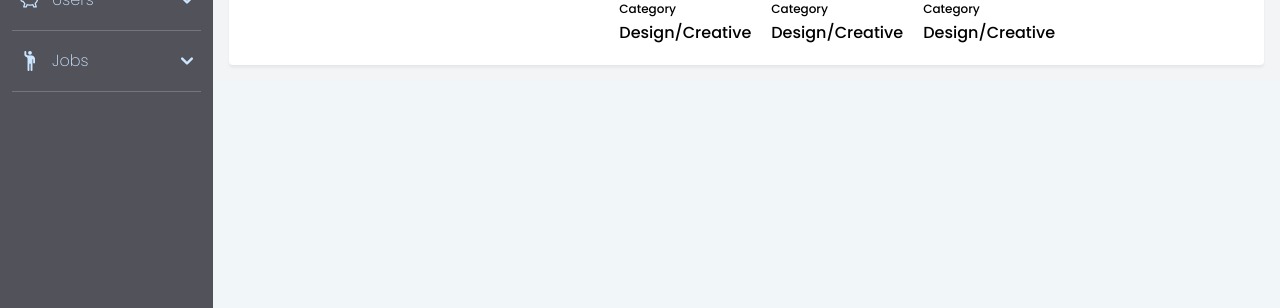
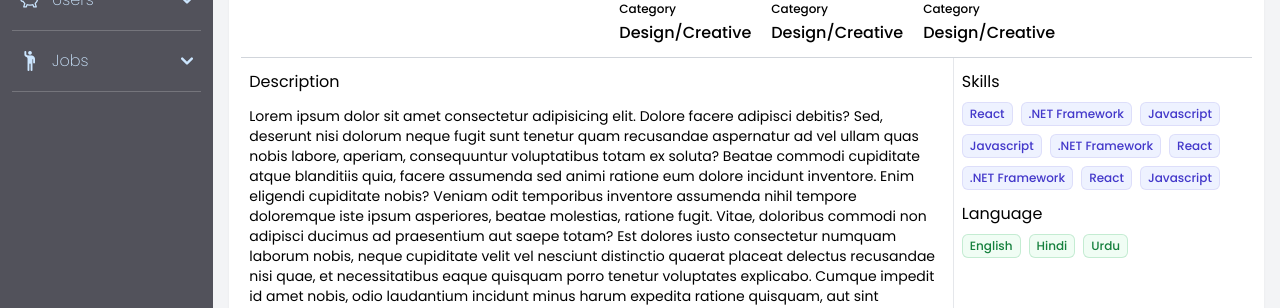
Before and after one commit to HDYadav/naka_front_end, a React (Create React App) app: page /candidate-details in a window 1280 px wide. Shown: the part 219-527 px from the top of the page. Built offline with nearby package versions, Linux system fonts and the light colour scheme; no server answers; sample sign-in values are in the browser's storage.

Commit message:
Description page completed

```diff
--- a/src/components/company/CreateJob.js
+++ b/src/components/company/CreateJob.js
@@ -335,10 +335,10 @@ const CreateJob = () => {
                       <Field name="Deadline">
                         {({ field }) => (
                           <div>
-                            <div className="pe-2 flex self-end w-full text-center">
+                            <div className="pe-2 flex self-end w-full text-center mb-2">
                               <label
                                 htmlFor="Deadline *"
-                                className="mb-1 text-535252 text-16 font-400"
+                                className="text-535252 text-16 font-400"
                               >
                                 Deadline *
                               </label>
--- a/src/components/jobs/CandidateDetails.js
+++ b/src/components/jobs/CandidateDetails.js
@@ -76,6 +76,80 @@ const CandidateDetails = () => {
             </div>
           </div>
         </div>
+        <div className="border-t border-gray-300 grid gap-1 grid-cols-[70%,1fr]">
+          <div className="px-2">
+            <h3 className="my-3 text-base">Description</h3>
+            <p className="text-sm">
+              Lorem ipsum dolor sit amet consectetur adipisicing elit. Dolore
+              facere adipisci debitis? Sed, deserunt nisi dolorum neque fugit
+              sunt tenetur quam recusandae aspernatur ad vel ullam quas nobis
+              labore, aperiam, consequuntur voluptatibus totam ex soluta? Beatae
+              commodi cupiditate atque blanditiis quia, facere assumenda sed
+              animi ratione eum dolore incidunt inventore. Enim eligendi
+              cupiditate nobis? Veniam odit temporibus inventore assumenda nihil
+              tempore doloremque iste ipsum asperiores, beatae molestias,
+              ratione fugit. Vitae, doloribus commodi non adipisci ducimus ad
+              praesentium aut saepe totam? Est dolores iusto consectetur numquam
+              laborum nobis, neque cupiditate velit vel nesciunt distinctio
+              quaerat placeat delectus recusandae nisi quae, et necessitatibus
+              eaque quisquam porro tenetur voluptates explicabo. Cumque impedit
+              id amet nobis, odio laudantium incidunt minus harum expedita
+              ratione quisquam, aut sint aspernatur vel magnam rem. Omnis
+              perferendis placeat aliquam consequuntur velit cupiditate beatae
+              facere recusandae, dignissimos cumque voluptatum error doloremque
+              animi eos deserunt odio maxime illo tempore laboriosam odit iure,
+              dolore quia a. Perspiciatis dignissimos, atque excepturi nemo
+              dolor repellat error quaerat neque doloremque aut iure! Vel
+              architecto ut, unde alias excepturi expedita nostrum quos
+              laboriosam perspiciatis odio, accusantium officia numquam.
+              Voluptatibus pariatur sed at dolores facere dicta repudiandae
+              amet, dolor doloremque nam iste quae doloribus ex, accusamus
+              consectetur, cum architecto exercitationem. Vero quae mollitia,
+              dolore, eaque dolor iusto temporibus, laudantium impedit alias
+              magni velit accusantium ullam deserunt commodi. Veniam odio sint,
+              ipsa ducimus blanditiis amet, explicabo placeat voluptates
+              quibusdam eos expedita deleniti porro. Suscipit dolorem quisquam
+              odio doloribus velit deserunt voluptates saepe vero quo
+              reprehenderit dolores ea nesciunt vel assumenda, commodi
+              laboriosam optio? Deleniti reiciendis praesentium sint? Assumenda
+              esse blanditiis quo molestias. Possimus ullam officia similique
+              blanditiis accusamus ut quis cumque quo voluptas quasi maiores
+              sapiente, maxime hic quos asperiores facilis, cupiditate minima
+              esse velit ab ipsum et est sequi. Natus minima quo fugiat sequi
+              itaque corporis voluptatum quasi voluptates aperiam dignissimos
+              reiciendis soluta est veritatis sunt deleniti explicabo quibusdam
+              neque, sit quod autem dicta. Et velit at tempora earum impedit
+              necessitatibus quas vero beatae doloribus! Praesentium cumque illo
+              dignissimos nostrum voluptatibus atque esse consequuntur minus
+              molestias harum, odio adipisci facere.
+            </p>
+          </div>
+          <div className="px-2 border-l border-gray-200">
+            {/* Categories */}
+            <div className="my-3">
+              <h3 className="text-base mb-2">Skills</h3>
+              <div className="flex flex-wrap gap-2">
+              <span class="inline-flex items-center rounded-md bg-indigo-50 px-2 py-1 text-xs font-medium text-indigo-700 ring-1 ring-inset ring-indigo-700/10">React</span>
+              <span class="inline-flex items-center rounded-md bg-indigo-50 px-2 py-1 text-xs font-medium text-indigo-700 ring-1 ring-inset ring-indigo-700/10">.NET Framework</span>
+              <span class="inline-flex items-center rounded-md bg-indigo-50 px-2 py-1 text-xs font-medium text-indigo-700 ring-1 ring-inset ring-indigo-700/10">Javascript</span>
+              <span class="inline-flex items-center rounded-md bg-indigo-50 px-2 py-1 text-xs font-medium text-indigo-700 ring-1 ring-inset ring-indigo-700/10">Javascript</span>
+              <span class="inline-flex items-center rounded-md bg-indigo-50 px-2 py-1 text-xs font-medium text-indigo-700 ring-1 ring-inset ring-indigo-700/10">.NET Framework</span>
+              <span class="inline-flex items-center rounded-md bg-indigo-50 px-2 py-1 text-xs font-medium text-indigo-700 ring-1 ring-inset ring-indigo-700/10">React</span>
+              <span class="inline-flex items-center rounded-md bg-indigo-50 px-2 py-1 text-xs font-medium text-indigo-700 ring-1 ring-inset ring-indigo-700/10">.NET Framework</span>
+              <span class="inline-flex items-center rounded-md bg-indigo-50 px-2 py-1 text-xs font-medium text-indigo-700 ring-1 ring-inset ring-indigo-700/10">React</span>
+              <span class="inline-flex items-center rounded-md bg-indigo-50 px-2 py-1 text-xs font-medium text-indigo-700 ring-1 ring-inset ring-indigo-700/10">Javascript</span>
+              </div>
+            </div>
+            <div className="my-3">
+              <h3 className="text-base mb-2">Language</h3>
+              <div className="flex flex-wrap gap-2">
+              <span class="inline-flex items-center rounded-md bg-green-50 px-2 py-1 text-xs font-medium text-green-700 ring-1 ring-inset ring-green-600/20">English</span>
+              <span class="inline-flex items-center rounded-md bg-green-50 px-2 py-1 text-xs font-medium text-green-700 ring-1 ring-inset ring-green-600/20">Hindi</span>
+              <span class="inline-flex items-center rounded-md bg-green-50 px-2 py-1 text-xs font-medium text-green-700 ring-1 ring-inset ring-green-600/20">Urdu</span>
+              </div>
+            </div>
+          </div>
+        </div>
       </div>
     </main>
   );
```
